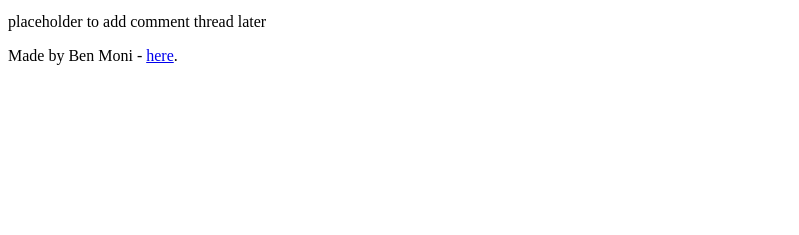
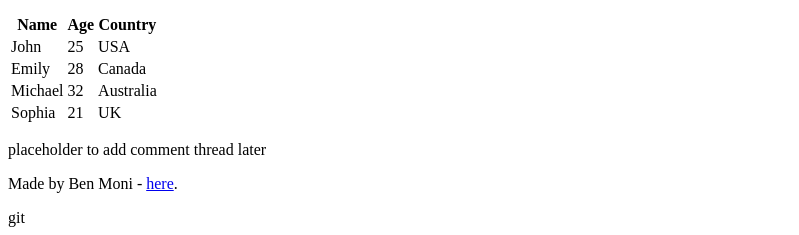
Before and after one commit to BenMoni-code/My_First_Portfolio, a plain HTML site: page html_basic/index.html in a window 1280 px wide. Shown: the part 590-825 px from the top of the page, without its empty margins (0-799 px from the left). Before the commit the page ends 800 px from the top, so only its background shows below. Drawn offline with Linux system fonts and the light colour scheme.

Commit message:
Add code onindex.html

```diff
--- a/html_basic/index.html
+++ b/html_basic/index.html
@@ -41,6 +41,39 @@
         <a href="https://twitter.com/jack/status/20">March 21, 2006</a>
       </blockquote>
       <script async src="https://platform.twitter.com/widgets.js" charset="utf-8"></script>
+      <!-- Learners Table -->
+<table>
+  <thead>
+    <tr>
+      <th>Name</th>
+      <th>Age</th>
+      <th>Country</th>
+    </tr>
+  </thead>
+  <tbody>
+    <tr>
+      <td>John</td>
+      <td>25</td>
+      <td>USA</td>
+    </tr>
+    <tr>
+      <td>Emily</td>
+      <td>28</td>
+      <td>Canada</td>
+    </tr>
+    <tr>
+      <td>Michael</td>
+      <td>32</td>
+      <td>Australia</td>
+    </tr>
+    <tr>
+      <td>Sophia</td>
+      <td>21</td>
+      <td>UK</td>
+    </tr>
+  </tbody>
+</table>
+
     </article>
 
     <aside>
@@ -55,3 +88,4 @@
 
 </body>
 </html>
+git
```
Also changed, not shown: 1 other file.
